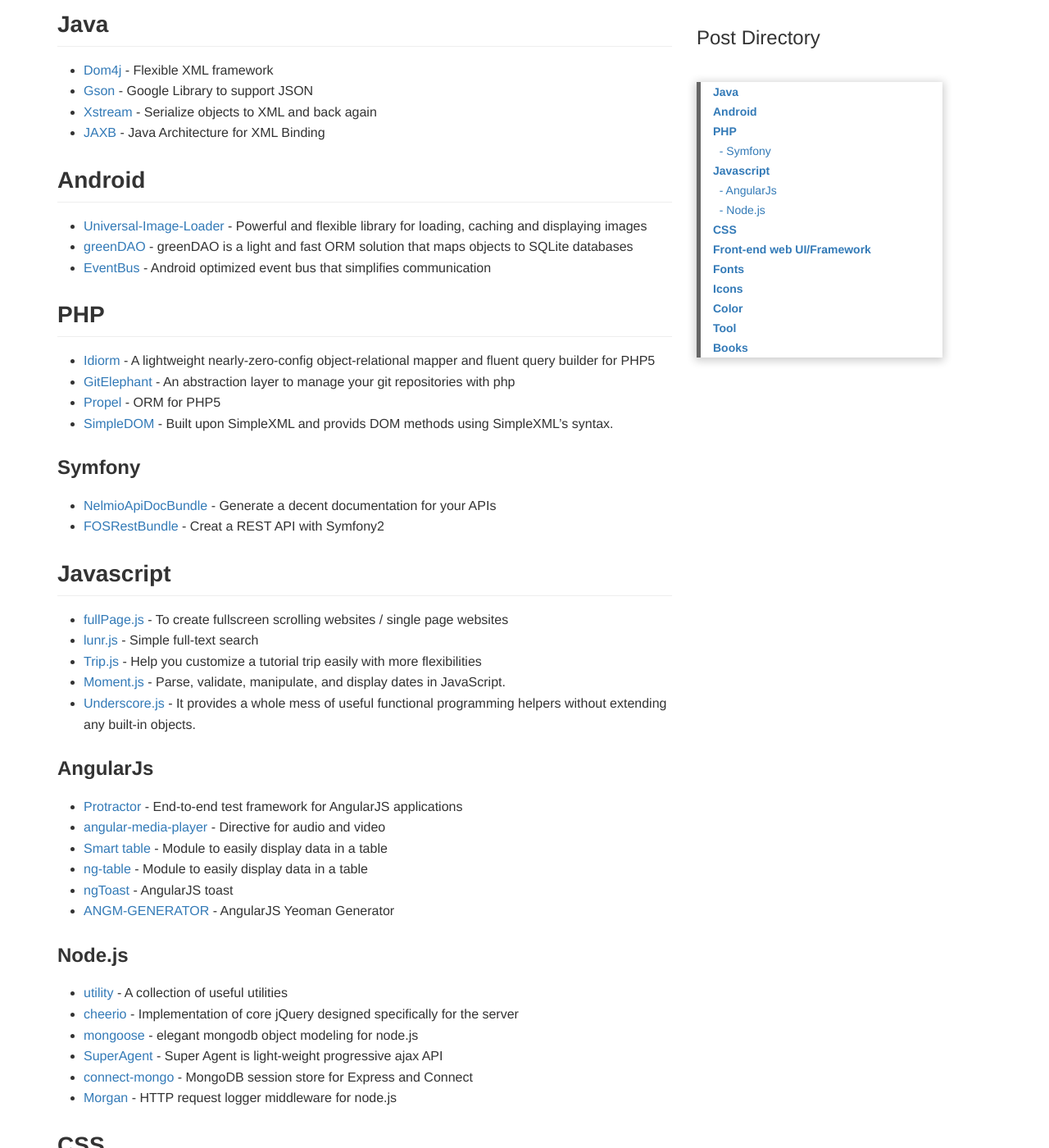
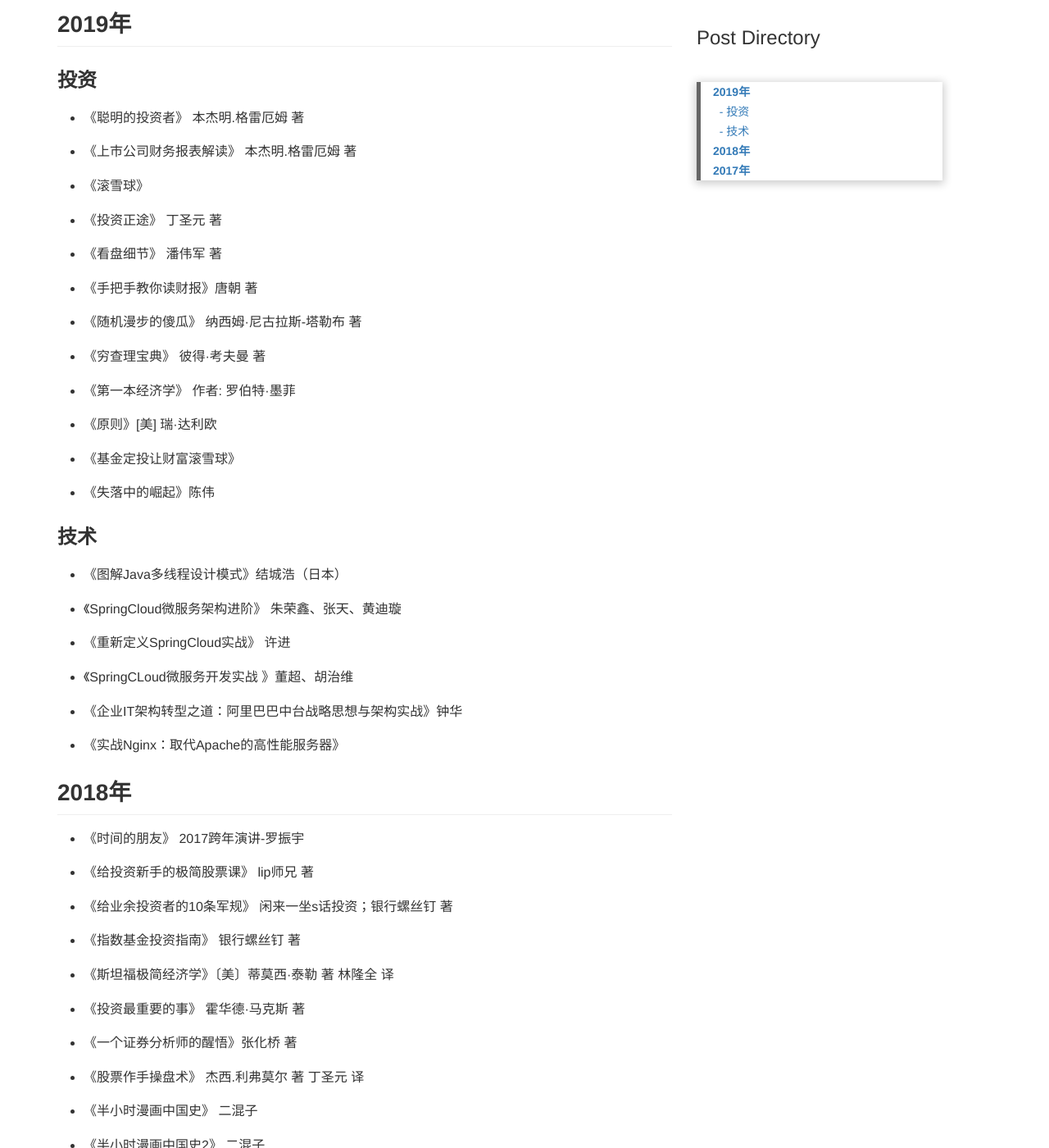
Before and after one commit to ScnuWang/ScnuWang.github.io, a Jekyll site: the page built from bookmark.md, in a window 1280 px wide and 1400 px high, scrolled down 450 px. Shown: the whole window at 82% size. Built offline with Jekyll 4.4.1, drawn with Linux system fonts in a browser that asks for light colours; a script that is not in the unit is left out; some of the changed text lies outside the part shown.

Commit message:
书签页内容

```diff
--- a/bookmark.md
+++ b/bookmark.md
@@ -5,80 +5,123 @@ subtitle: <span class="mega-octicon octicon-repo"></span>&nbsp;&nbsp; To mark us
 menu: Bookmark
 ---
 
-## Java
-- [Dom4j](https://dom4j.github.io/) - Flexible XML framework
-- [Gson](https://github.com/google/gson) - Google Library to support JSON
-- [Xstream](http://x-stream.github.io/index.html) -  Serialize objects to XML and back again
-- [JAXB](https://jaxb.java.net/) - Java Architecture for XML Binding
+## 2019年
 
-## Android
-- [Universal-Image-Loader](https://github.com/nostra13/Android-Universal-Image-Loader) - Powerful and flexible library for loading, caching and displaying images
-- [greenDAO](http://greendao-orm.com/) - greenDAO is a light and fast ORM solution that maps objects to SQLite databases
-- [EventBus](http://greenrobot.github.io/EventBus/) - Android optimized event bus that simplifies communication
+### 投资
 
-## PHP
-- [Idiorm](https://github.com/j4mie/idiorm/) - A lightweight nearly-zero-config object-relational mapper and fluent query builder for PHP5
-- [GitElephant](https://github.com/matteosister/GitElephant) - An abstraction layer to manage your git repositories with php
-- [Propel](https://github.com/propelorm/Propel) - ORM for PHP5
-- [SimpleDOM](https://code.google.com/archive/p/simpledom/) - Built upon SimpleXML and provids DOM methods using SimpleXML's syntax.
+- 《聪明的投资者》 本杰明.格雷厄姆 著
 
-### Symfony
-- [NelmioApiDocBundle](https://github.com/nelmio/NelmioApiDocBundle) - Generate a decent documentation for your APIs
-- [FOSRestBundle](http://symfony.com/doc/current/bundles/FOSRestBundle/index.html) - Creat a REST API with Symfony2
+- 《上市公司财务报表解读》 本杰明.格雷厄姆 著
 
-## Javascript
-- [fullPage.js](http://alvarotrigo.com/fullPage/) - To create fullscreen scrolling websites / single page websites
-- [lunr.js](http://lunrjs.com/) - Simple full-text search
-- [Trip.js](http://eragonj.github.io/Trip.js/index.html) - Help you customize a tutorial trip easily with more flexibilities
-- [Moment.js](http://momentjs.com/) - Parse, validate, manipulate, and display dates in JavaScript.
-- [Underscore.js](http://underscorejs.org/) - It provides a whole mess of useful functional programming helpers without extending any built-in objects.
+- 《滚雪球》
 
-### AngularJs
-- [Protractor](http://angular.github.io/protractor) - End-to-end test framework for AngularJS applications
-- [angular-media-player](https://github.com/colthreepv/angular-media-player) - Directive for audio and video
-- [Smart table](http://lorenzofox3.github.io/smart-table-website/) - Module to easily display data in a table
-- [ng-table](http://esvit.github.io/ng-table/#/) - Module to easily display data in a table
-- [ngToast](https://github.com/tameraydin/ngToast) - AngularJS toast
-- [ANGM-GENERATOR](http://newaeonweb.com.br/generator-angm/) - AngularJS Yeoman Generator
+- 《投资正途》 丁圣元 著
 
-### Node.js
-- [utility](https://github.com/node-modules/utility) - A collection of useful utilities
-- [cheerio](https://github.com/cheeriojs/cheerio) - Implementation of core jQuery designed specifically for the server
-- [mongoose](http://mongoosejs.com/) - elegant mongodb object modeling for node.js
-- [SuperAgent](http://visionmedia.github.io/superagent/) - Super Agent is light-weight progressive ajax API
-- [connect-mongo](https://github.com/kcbanner/connect-mongo) - MongoDB session store for Express and Connect
-- [Morgan](https://github.com/expressjs/morgan) - HTTP request logger middleware for node.js
+- 《看盘细节》 潘伟军 著
 
-## CSS
-- [loaders.css](https://connoratherton.com/loaders) - Delightful and performance-focused pure css loading animations
-- [Load Awesome](http://github.danielcardoso.net/load-awesome/animations.html) - Pure CSS Loaders and Spinners
-- [Hover.css](http://ianlunn.github.io/Hover/) - Collection of CSS3 powered hover effects
-- [Animate.css](https://github.com/daneden/animate.css) - Bunch of cool, fun, and cross-browser animation.
+- 《手把手教你读财报》唐朝 著
 
-## Front-end web UI/Framework
-- [Bootstrap](http://getbootstrap.com/) - HTML, CSS, and JS framework for developing responsive, mobile first projects on the web
-- [Angular-Material](https://material.angularjs.org/latest/) - Implementation of Google's Material Design Specification
+- 《随机漫步的傻瓜》 纳西姆·尼古拉斯-塔勒布 著
 
-## Fonts
-- [Google Fonts](https://www.google.com/fonts) - So it's google fonts :D
+- 《穷查理宝典》 彼得·考夫曼 著
 
-## Icons
-- [Github-Octicons](https://octicons.github.com/) - GitHub's icons
-- [Font-Awesome](https://fortawesome.github.io/Font-Awesome/) - Scalable vector icons that can instantly be customized
-- [Iconfont](http://www.iconfont.cn/) - Alibaba Icon Library (Chinese)
-- [flag-icon-css](http://lipis.github.io/flag-icon-css/) - Country Flags
-- [weloveiconfonts](http://weloveiconfonts.com/) - Icon fonts
-- [Material Icon](https://design.google.com/icons/#ic_accessibility) - Material icons
+- 《第一本经济学》 作者: 罗伯特·墨菲
 
-## Color
-- [Minimalist-Color-Palettes](https://www.behance.net/gallery/32154055/Minimalist-Color-Palettes-2015) - Minimalist Color Palettes
+- 《原则》[美] 瑞·达利欧
 
-## Tool
-- [ProcessOn](https://www.processon.com/) - UML web app for team (Chinese)
-- [draw.io](https://www.draw.io/) - UML web app for team
-- [WinSCP](https://winscp.net/eng/download.php) - SFTP, SCP and FTP client for Windows
+-  《基金定投让财富滚雪球》
 
-## Books
-- [GitHub Cheat Sheet](https://github.com/tiimgreen/github-cheat-sheet) - GitHub Practical Tips
-- [Git Quick Reference](http://jonas.nitro.dk/git/quick-reference.html) - Git Quick Reference
-- [HTTP API Design Guide](https://geemus.gitbooks.io/http-api-design/content/en/index.html) - HTTP+JSON API design practices
+- 《失落中的崛起》陈伟
+
+
+
+### 技术
+
+- 《图解Java多线程设计模式》结城浩（日本）
+
+-  《SpringCloud微服务架构进阶》 朱荣鑫、张天、黄迪璇
+
+-  《重新定义SpringCloud实战》  许进
+
+-  《SpringCLoud微服务开发实战 》董超、胡治维
+
+- 《企业IT架构转型之道：阿里巴巴中台战略思想与架构实战》钟华
+
+- 《实战Nginx：取代Apache的高性能服务器》
+
+
+
+## 2018年
+
+- 《时间的朋友》 2017跨年演讲-罗振宇
+
+- 《给投资新手的极简股票课》 lip师兄 著
+
+- 《给业余投资者的10条军规》 闲来一坐s话投资；银行螺丝钉 著
+
+- 《指数基金投资指南》 银行螺丝钉 著
+
+- 《斯坦福极简经济学》〔美〕蒂莫西·泰勒 著 林隆全 译
+
+- 《投资最重要的事》 霍华德·马克斯 著
+
+- 《一个证券分析师的醒悟》张化桥 著
+
+- 《股票作手操盘术》 杰西.利弗莫尔 著 丁圣元 译
+
+- 《半小时漫画中国史》 二混子
+
+- 《半小时漫画中国史2》 二混子
+
+- 《洋葱阅读法》彭小六
+
+- 《即将来临的国家破产》 （德）雅纳·约尔格·基普 ，罗尔夫·莫里恩 著
+
+- 《雪球专刊第193期：医药股投资指南》雪球用户
+
+- 《雪球专刊第177期：如何找到成牛股》雪球用户
+
+- 《股市进阶之道：一个散户的自我修养》李杰
+
+- 《股票作手回忆录》
+
+- 《抢占心智》江南春
+
+
+
+#### 技术书籍
+
+- 《比特币：一个虚幻而真实的金融世界》 李钧，长铗 等 著
+
+- 《区块链：定义未来金融与经济新格局》张健 著
+
+- 《区块链技术指南》 邹均 张海宁 等著
+
+- 《精通Python网络爬虫：核心技术、框架与项目实战》韦玮
+
+- 《图解HTTP》 上野宣（日本）
+
+- 《SpringBoot揭秘：快速构建微服务体系》王福强
+
+- 《Spring揭秘》王福强
+
+- 《精通比特币》Andreas M Antonopoulos 著
+
+
+
+------
+
+## 2017年
+
+- 《平凡的世界》 路遥
+- 《耶鲁大学经济学通识课》 尼尔·基什特尼（Niall Kishtainy）
+- 《颠覆者》 周鸿祎，范海涛
+- 《马云：未来已来》阿里巴巴集团
+
+------
+
+#### 技术类书籍
+
+- 《Python语言及其应用》
+- 《算法图解》
+- 《Spring 实战》（第四版）
```
